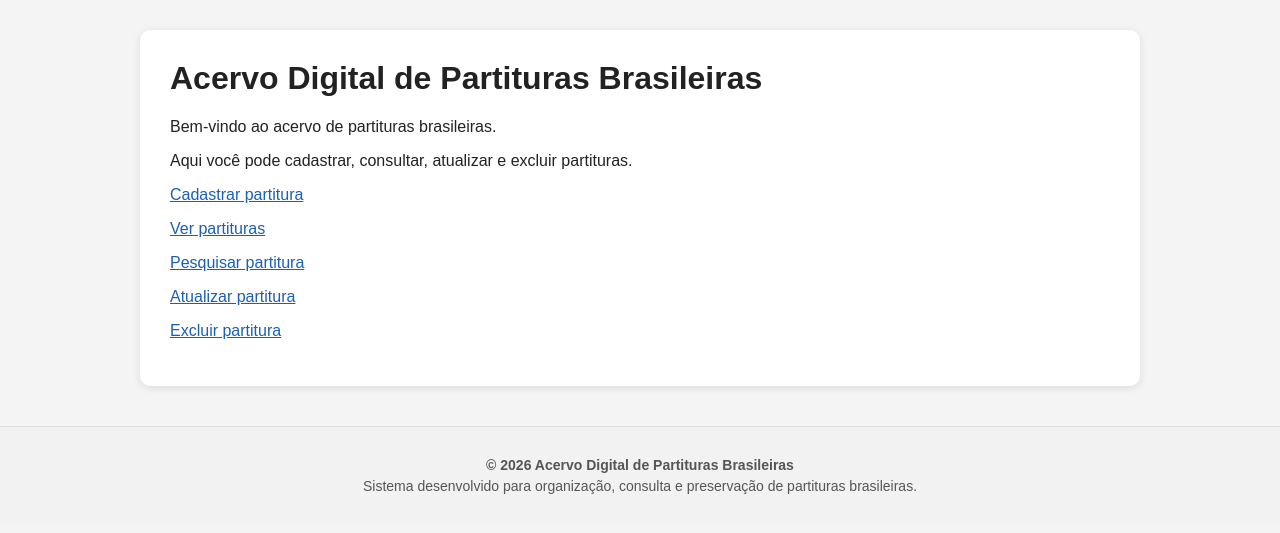
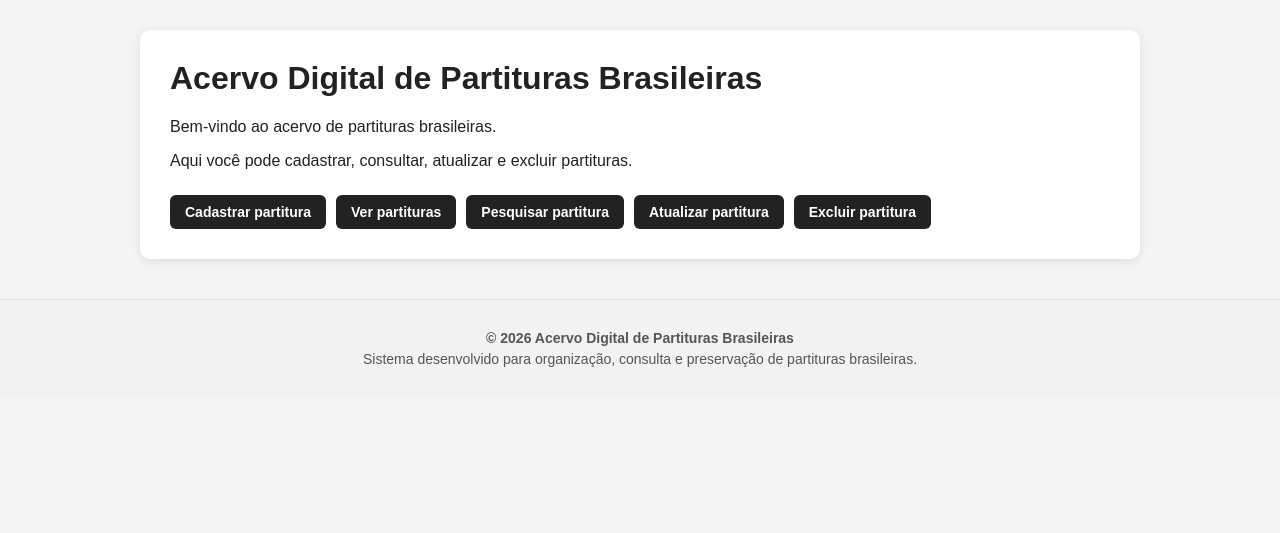
Before and after one commit to cauepasilva-art/acervo-partituras-brasileiras, a PHP site: page / in a window 1280 px wide. Shown: the part 125-658 px from the top of the page. Run offline with PHP 8.4, Linux system fonts and the light colour scheme.

Commit message:
Colocando botão no index

```diff
--- a/mini-sistema-main/index.php
+++ b/mini-sistema-main/index.php
@@ -27,26 +27,19 @@
         <p>
             Aqui você pode cadastrar, consultar, atualizar e excluir partituras.
         </p>
+        <div class="botoes-inicio">
 
-        <p>
-            <a href="./app/create.php">Cadastrar partitura</a>
-        </p>
+            <a href="/app/create.php">Cadastrar partitura</a>
 
-        <p>
-            <a href="./app/select.php">Ver partituras</a>
-        </p>
+            <a href="/app/select.php">Ver partituras</a>
 
-        <p>
-            <a href="./app/select_where.php">Pesquisar partitura</a>
-        </p>
+            <a href="/app/select_where.php">Pesquisar partitura</a>
 
-        <p>
-            <a href="./app/update.php">Atualizar partitura</a>
-        </p>
+            <a href="/app/update.php">Atualizar partitura</a>
 
-        <p>
-            <a href="./app/delete.php">Excluir partitura</a>
-        </p>
+            <a href="/app/delete.php">Excluir partitura</a>
+
+        </div>
 
     </main>
 
--- a/mini-sistema-main/style/style.css
+++ b/mini-sistema-main/style/style.css
@@ -291,6 +368,36 @@ select:focus {
 .acoes-detalhe a:hover {
     background-color: #144a8a;
 }
+
+
+/* =====================================================
+   BOTÕES DA PÁGINA INICIAL
+   ===================================================== */
+
+.botoes-inicio {
+    display: flex;
+    flex-wrap: wrap;
+    gap: 10px;
+    margin-top: 25px;
+}
+
+.botoes-inicio a {
+    display: inline-block;
+    padding: 9px 15px;
+    background-color: #222;
+    color: #fff;
+    text-decoration: none;
+    border-radius: 6px;
+    font-size: 14px;
+    font-weight: 600;
+    transition: all 0.2s ease;
+}
+
+.botoes-inicio a:hover {
+    background-color: #444;
+    transform: translateY(-2px);
+}
+
 
 /* =====================================================
    RESPONSIVIDADE
```
Also changed, not shown: other parts of mini-sistema-main/style/style.css (+102 -110 lines).
